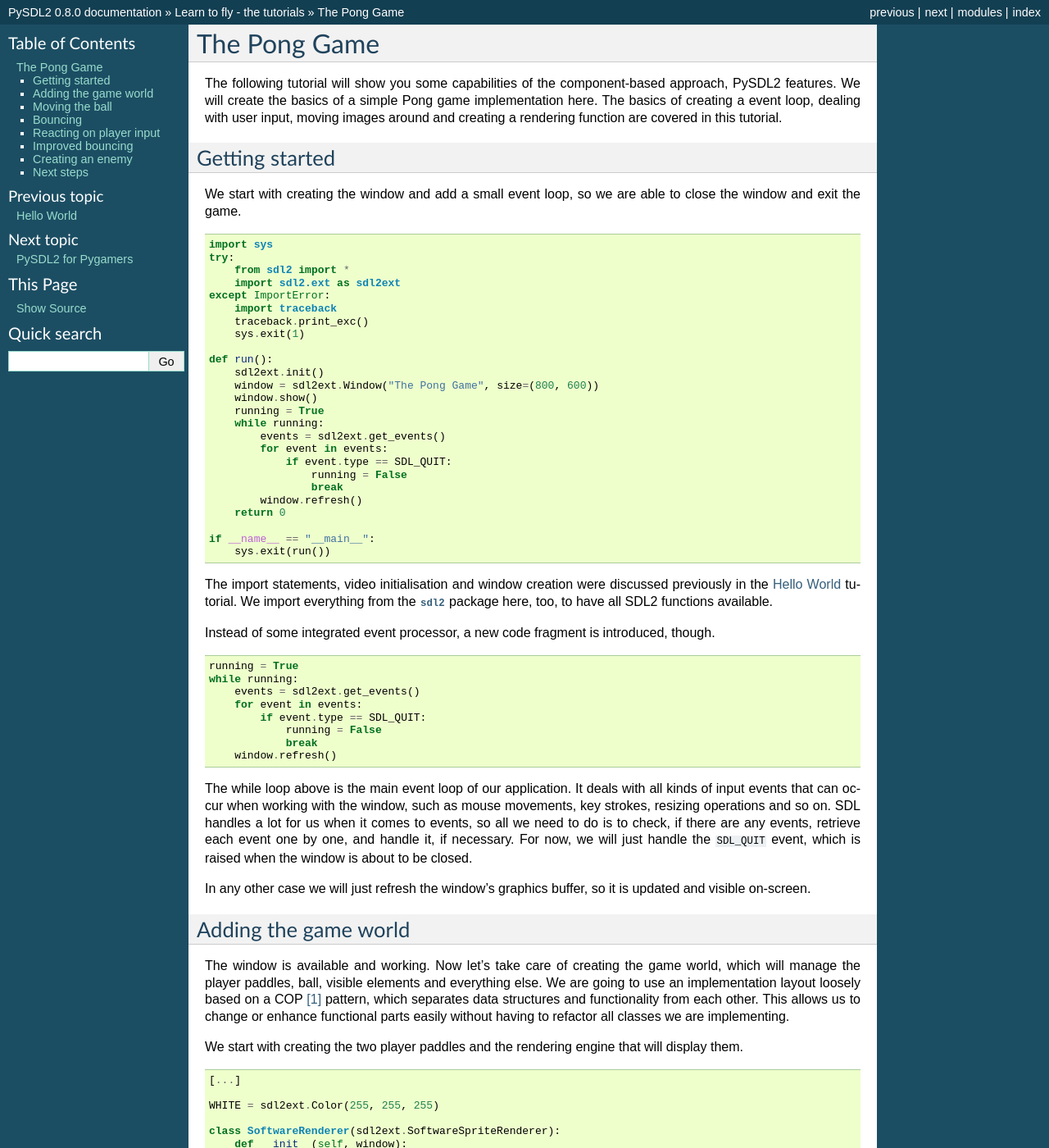
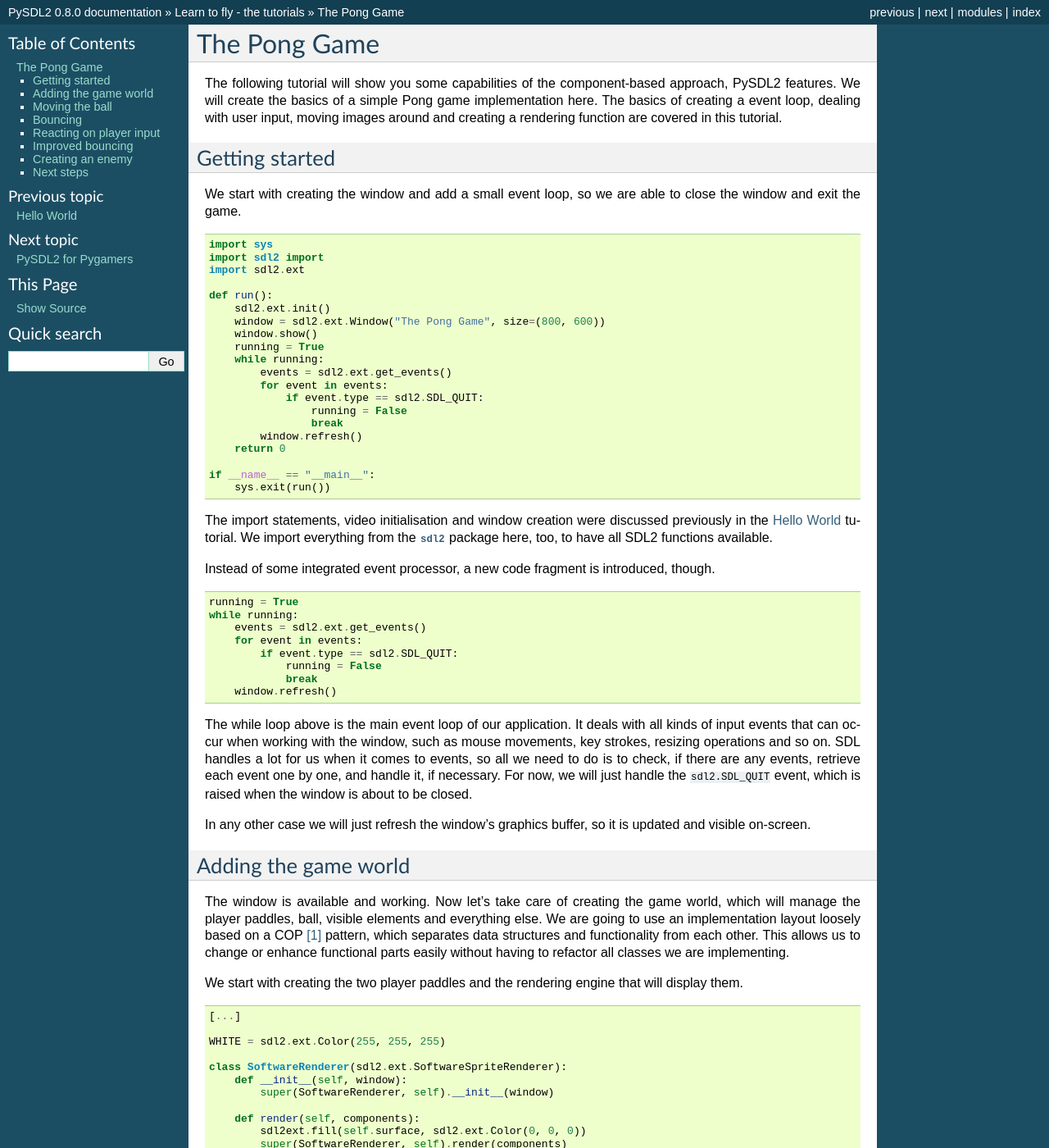
Before and after one commit to py-sdl/py-sdl2, a Sphinx documentation site: the page built from doc/tutorial/pong.rst, in a window 1280 px wide and 1400 px high. Shown: the whole window at 82% size. Built offline with Sphinx 7.4.7, drawn with Linux system fonts in a browser that asks for light colours; some of the changed text lies outside the part shown.

Commit message:
Make the code in tutorial more pythonic
* Make the style follow PEP8 more closely,
* fix the import names to be more consistent with the names in text,
* remove the distracting and useless ImportError handling,
* get rid of "import *",
* get rid of unneeded parentheses,
* replace the ugly backslash line continuations with parentheses,
* simplify the checks for collection emptiness.

```diff
--- a/doc/tutorial/pong.rst
+++ b/doc/tutorial/pong.rst
@@ -14,23 +14,18 @@ We start with creating the window and add a small event loop, so we are able
 to close the window and exit the game. ::
 
     import sys
-    try:
-        from sdl2 import *
-        import sdl2.ext as sdl2ext
-    except ImportError:
-        import traceback
-        traceback.print_exc()
-        sys.exit(1)
+    import sdl2 import
+    import sdl2.ext
 
     def run():
-        sdl2ext.init()
-        window = sdl2ext.Window("The Pong Game", size=(800, 600))
+        sdl2.ext.init()
+        window = sdl2.ext.Window("The Pong Game", size=(800, 600))
         window.show()
         running = True
         while running:
-            events = sdl2ext.get_events()
+            events = sdl2.ext.get_events()
             for event in events:
-                if event.type == SDL_QUIT:
+                if event.type == sdl2.SDL_QUIT:
                     running = False
                     break
             window.refresh()
@@ -48,20 +43,20 @@ introduced, though. ::
 
     running = True
     while running:
-        events = sdl2ext.get_events()
+        events = sdl2.ext.get_events()
         for event in events:
-            if event.type == SDL_QUIT:
+            if event.type == sdl2.SDL_QUIT:
                 running = False
                 break
         window.refresh()
 
-The while loop above is the main event loop of our application. It deals
-with all kinds of input events that can occur when working with the
-window, such as mouse movements, key strokes, resizing operations and so
-on. SDL handles a lot for us when it comes to events, so all we need to
-do is to check, if there are any events, retrieve each event one by
-one, and handle it, if necessary. For now, we will just handle the
-``SDL_QUIT`` event, which is raised when the window is about to be closed.
+The while loop above is the main event loop of our application. It deals with
+all kinds of input events that can occur when working with the window, such as
+mouse movements, key strokes, resizing operations and so on. SDL handles a lot
+for us when it comes to events, so all we need to do is to check, if there are
+any events, retrieve each event one by one, and handle it, if necessary. For
+now, we will just handle the ``sdl2.SDL_QUIT`` event, which is raised when the
+window is about to be closed.
 
 In any other case we will just refresh the window's graphics buffer, so
 it is updated and visible on-screen.
@@ -80,18 +75,18 @@ that will display them. ::
 
     [...]
 
-    WHITE = sdl2ext.Color(255, 255, 255)
+    WHITE = sdl2.ext.Color(255, 255, 255)
 
-    class SoftwareRenderer(sdl2ext.SoftwareSpriteRenderer):
+    class SoftwareRenderer(sdl2.ext.SoftwareSpriteRenderer):
         def __init__(self, window):
             super(SoftwareRenderer, self).__init__(window)
 
         def render(self, components):
-            sdl2ext.fill(self.surface, sdl2ext.Color(0, 0, 0))
+            sdl2ext.fill(self.surface, sdl2.ext.Color(0, 0, 0))
             super(SoftwareRenderer, self).render(components)
 
 
-    class Player(sdl2ext.Entity):
+    class Player(sdl2.ext.Entity):
         def __init__(self, world, sprite, posx=0, posy=0):
             self.sprite = sprite
             self.sprite.position = posx, posy
@@ -100,12 +95,12 @@ that will display them. ::
     def run():
         ...
 
-        world = sdl2ext.World()
+        world = sdl2.ext.World()
 
         spriterenderer = SoftwareRenderer(window)
         world.add_system(spriterenderer)
 
-        factory = sdl2ext.SpriteFactory(sdl2ext.SOFTWARE)
+        factory = sdl2.ext.SpriteFactory(sdl2.ext.SOFTWARE)
         sp_paddle1 = factory.from_color(WHITE, size=(20, 100))
         sp_paddle2 = factory.from_color(WHITE, size=(20, 100))
 
@@ -114,9 +109,9 @@ that will display them. ::
 
         running = True
         while running:
-            events = sdl2ext.get_events()
+            events = sdl2.ext.get_events()
             for event in events:
-                if event.type == SDL_QUIT:
+                if event.type == sdl2.SDL_QUIT:
                     running = False
                     break
             world.process()
@@ -149,10 +144,10 @@ our window. The next thing to do is to add a ball that can move around
 within the window boundaries. ::
 
     [...]
-    class MovementSystem(sdl2ext.Applicator):
+    class MovementSystem(sdl2.ext.Applicator):
         def __init__(self, minx, miny, maxx, maxy):
             super(MovementSystem, self).__init__()
-            self.componenttypes = (Velocity, sdl2ext.Sprite)
+            self.componenttypes = (Velocity, sdl2.ext.Sprite)
             self.minx = minx
             self.miny = miny
             self.maxx = maxx
@@ -182,13 +177,13 @@ within the window boundaries. ::
             self.vy = 0
 
 
-    class Player(sdl2ext.Entity):
+    class Player(sdl2.ext.Entity):
         def __init__(self, world, posx=0, posy=0):
             [...]
             self.velocity = Velocity()
 
 
-    class Ball(sdl2ext.Entity):
+    class Ball(sdl2.ext.Entity):
         def __init__(self, world, sprite, posx=0, posy=0):
             self.sprite = sprite
             self.sprite.position = posx, posy
@@ -280,10 +275,10 @@ simple collision system, which causes the ball to change its direction
 on colliding with the walls or the player paddles. ::
 
     [...]
-    class CollisionSystem(sdl2ext.Applicator):
+    class CollisionSystem(sdl2.ext.Applicator):
         def __init__(self, minx, miny, maxx, maxy):
             super(CollisionSystem, self).__init__()
-            self.componenttypes = (Velocity, sdl2ext.Sprite)
+            self.componenttypes = Velocity, sdl2.ext.Sprite
             self.ball = None
             self.minx = minx
             self.miny = miny
@@ -291,19 +286,19 @@ on colliding with the walls or the player paddles. ::
             self.maxy = maxy
 
         def _overlap(self, item):
-            pos, sprite = item[0], item[1]
+            pos, sprite = item
             if sprite == self.ball.sprite:
                 return False
 
             left, top, right, bottom = sprite.area
             bleft, btop, bright, bbottom = self.ball.sprite.area
 
-            return bleft < right and bright > left and \
-                btop < bottom and bbottom > top
+            return (bleft < right and bright > left and
+                    btop < bottom and bbottom > top)
 
         def process(self, world, componentsets):
             collitems = [comp for comp in componentsets if self._overlap(comp)]
-            if len(collitems) != 0:
+            if collitems:
                 self.ball.velocity.vx = -self.ball.velocity.vx
 
 
@@ -324,12 +319,12 @@ on colliding with the walls or the player paddles. ::
 
         running = True
         while running:
-            events = sdl2ext.get_events()
+            events = sdl2.ext.get_events()
             for event in events:
-                if event.type == SDL_QUIT:
+                if event.type == sdl2.SDL_QUIT:
                     running = False
                     break
-            SDL_Delay(10)
+            sdl2.SDL_Delay(10)
             world.process()
 
     if __name__ == "__main__":
@@ -363,32 +358,32 @@ paddles up or down. ::
         [...]
         running = True
         while running:
-            events = sdl2ext.get_events()
+            events = sdl2.ext.get_events()
             for event in events:
-                if event.type == SDL_QUIT:
+                if event.type == sdl2.SDL_QUIT:
                     running = False
                     break
-                if event.type == SDL_KEYDOWN:
-                    if event.key.keysym.sym == SDLK_UP:
+                if event.type == sdl2.SDL_KEYDOWN:
+                    if event.key.keysym.sym == sdl2.SDLK_UP:
                         player1.velocity.vy = -3
-                    elif event.key.keysym.sym == SDLK_DOWN:
+                    elif event.key.keysym.sym == sdl2.SDLK_DOWN:
                         player1.velocity.vy = 3
-                elif event.type == SDL_KEYUP:
-                    if event.key.keysym.sym in (SDLK_UP, SDLK_DOWN):
+                elif event.type == sdl2.SDL_KEYUP:
+                    if event.key.keysym.sym in (sdl2.SDLK_UP, sdl2.SDLK_DOWN):
                         player1.velocity.vy = 0
-            SDL_Delay(10)
+            sdl2.SDL_Delay(10)
             world.process()
 
     if __name__ == "__main__":
         sys.exit(run())
 
-Every event that can occur and that is supported by SDL2 can be identified
-by a static event type code. This allows us to check for a key stroke, mouse
-button press, and so on. First, we have to check for ``SDL_KEYDOWN`` and
-``SDL_KEYUP`` events, so we can start and stop the paddle movement on demand.
-Once we identified such events, we need to check, whether the pressed or
-released key is actually the Up or Down key, so that we do not start or
-stop moving the paddle, if the user presses R or G or whatever.
+Every event that can occur and that is supported by SDL2 can be identified by a
+static event type code. This allows us to check for a key stroke, mouse button
+press, and so on. First, we have to check for ``sdl2.SDL_KEYDOWN`` and
+``sdl2.SDL_KEYUP`` events, so we can start and stop the paddle movement on
+demand.  Once we identified such events, we need to check, whether the pressed
+or released key is actually the Up or Down key, so that we do not start or stop
+moving the paddle, if the user presses R or G or whatever.
 
 Whenever the Up or Down key are pressed down, we allow the left player
 paddle to move by changing its velocity information for the vertical
@@ -408,12 +403,12 @@ the center, it will bounce back with a pointed angle and on the corners
 of the paddle it will bounce back with some angle close to 90 degrees to
 its initial movement direction. ::
 
-    class CollisionSystem(sdl2ext.Applicator):
+    class CollisionSystem(sdl2.ext.Applicator):
         [...]
 
         def process(self, world, componentsets):
             collitems = [comp for comp in componentsets if self._overlap(comp)]
-            if len(collitems) != 0:
+            if collitems:
                 self.ball.velocity.vx = -self.ball.velocity.vx
 
                 sprite = collitems[0][1]
@@ -445,18 +440,18 @@ varying angle, but with the exact angle, it hit the boundary with.
 This means that we just need to invert the vertical velocity, once the
 ball hits the top or bottom. ::
 
-    class CollisionSystem(sdl2ext.Applicator):
+    class CollisionSystem(sdl2.ext.Applicator):
         [...]
 
         def process(self, world, componentsets):
             [...]
 
-            if self.ball.sprite.y <= self.miny or \
-                    self.ball.sprite.y + self.ball.sprite.size[1] >= self.maxy:
+            if (self.ball.sprite.y <= self.miny or
+                self.ball.sprite.y + self.ball.sprite.size[1] >= self.maxy):
                 self.ball.velocity.vy = - self.ball.velocity.vy
 
-            if self.ball.sprite.x <= self.minx or \
-                    self.ball.sprite.x + self.ball.sprite.size[0] >= self.maxx:
+            if (self.ball.sprite.x <= self.minx or
+                self.ball.sprite.x + self.ball.sprite.size[0] >= self.maxx):
                 self.ball.velocity.vx = - self.ball.velocity.vx
 
 Creating an enemy
@@ -468,10 +463,10 @@ velocity for two people playing against each other. We also could
 create a simple computer-controlled player that tries to hit the ball
 back to us, which sounds more interesting. ::
 
-    class TrackingAIController(sdl2ext.Applicator):
+    class TrackingAIController(sdl2.ext.Applicator):
         def __init__(self, miny, maxy):
             super(TrackingAIController, self).__init__()
-            self.componenttypes = (PlayerData, Velocity, sdl2ext.Sprite)
+            self.componenttypes = PlayerData, Velocity, sdl2.ext.Sprite
             self.miny = miny
             self.maxy = maxy
             self.ball = None
@@ -506,7 +501,7 @@ back to us, which sounds more interesting. ::
             self.ai = False
 
 
-    class Player(sdl2ext.Entity):
+    class Player(sdl2.ext.Entity):
         def __init__(self, world, sprite, posx=0, posy=0, ai=False):
             self.sprite = sprite
             self.sprite.position = posx, posy
```
Also changed, not shown: doc/tutorial/helloworld.rst (+12 -25 lines).
